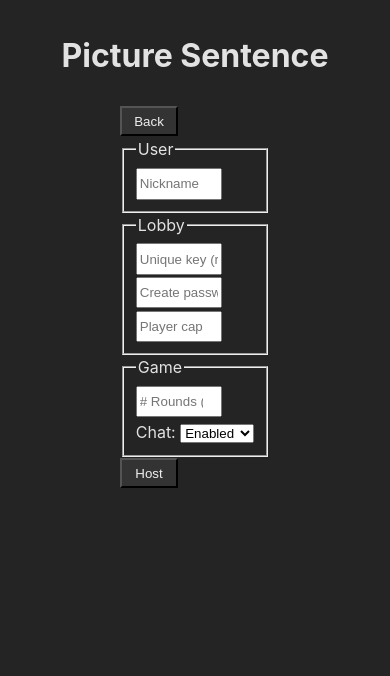
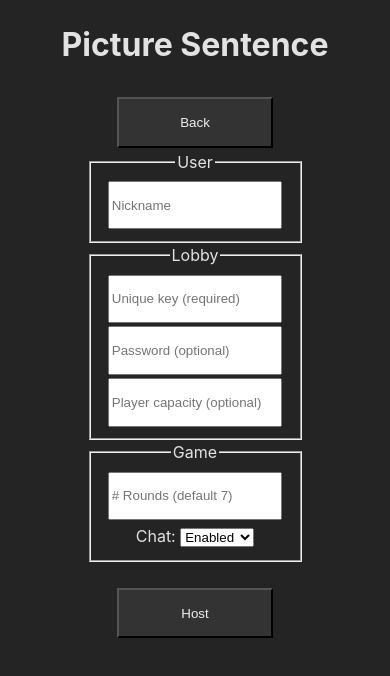
Before and after one commit to zekissel/picture-sentence, a React (Vite) app in the folder client/: page / in a window 390 px wide. Both pictures are taken after a click on the button "Host Game". Shown: the top 676 px of the page. Built offline with nearby package versions, Linux system fonts and the light colour scheme; no server answers.

Commit message:
some responsiveness

```diff
--- a/client/src/App.css
+++ b/client/src/App.css
@@ -17,8 +17,12 @@ body {
 
 #game {
   display: flex;
+  flex-grow: 2;
   flex-direction: row;
-  flex-grow: 2;
+
+  @media screen and (max-width: 650px) {
+    flex-direction: column;
+  }
 }
 
 #lobby {
@@ -32,7 +36,11 @@ body {
   padding: 2%;
   margin: 0 1%;
   flex-grow: 3;
-  min-width: 408px;
+  min-width: 40vw;
+
+  @media screen and (max-width: 650px) {
+    min-width: 95%;
+  }
 }
 
 ul, menu, li {
@@ -42,16 +50,30 @@ ul, menu, li {
   padding: 1% 0;
 }
 
+.host, .join {
+  text-align: center;
+}
+
 button {
   color: #EEE;
   background-color: #333;
   width: 15vw;
   height: 3.5vh;
+
+  @media screen and (max-width: 650px) {
+    width: 40vw;
+    height: 6vh;
+  }
 }
 
 input {
   width: 20vw;
   height: 3vh;
+
+  @media screen and (max-width: 650px) {
+    width: 90%;
+    height: 5vh;
+  }
 }
 
 #chat, #playerList {
@@ -62,8 +84,11 @@ input {
   overflow: scroll;
   overflow-x: hidden;
   padding: 1%;
-  width: 100%;
-  max-width: 25vw;
+  width: 95%;
+
+  @media screen and (min-width: 650px) {
+    max-width: 45vw;
+  }
 }
 
 #chat, #playerList > li {
--- a/client/src/App.tsx
+++ b/client/src/App.tsx
@@ -55,7 +55,7 @@ function Join ({ setID, user, setUser, room, setRoom, def, game }: ClientProps)
   }
 
   return (
-    <menu>
+    <menu className="join">
       <li><button onClick={def}>Back</button></li>
 
       <fieldset>
@@ -110,7 +110,7 @@ function Host ({ setID, user, setUser, room, setRoom, def, game }: ClientProps)
   };
 
   return (
-    <menu>
+    <menu className="host">
       <li><button onClick={def}>Back</button></li>
 
       <fieldset>
@@ -126,8 +126,8 @@ function Host ({ setID, user, setUser, room, setRoom, def, game }: ClientProps)
           <input type="text" placeholder="Unique key (required)" onKeyDown={enterGo} onChange={(e) => { setRoom(e.target.value); }} />
         </li>
         <li>
-          <input type="text" placeholder="Create password (optional)" onChange={(e) => { setPassKey(e.target.value); }} />
-          </li>
+          <input type="text" placeholder="Password (optional)" onChange={(e) => { setPassKey(e.target.value); }} />
+        </li>
         <li>
           <input type="number" placeholder="Player capacity (optional)" onChange={(e) => { setPlayerMax(Math.abs(Math.round(Number(e.target.value)))); }} />
         </li>
@@ -136,7 +136,7 @@ function Host ({ setID, user, setUser, room, setRoom, def, game }: ClientProps)
       <fieldset>
         <legend>Game</legend>
         <li>
-          <input name="numround" type="number" placeholder="# Rounds (optional / default 7)" onChange={(e) => { setRounds(Math.abs(Math.round(Number(e.target.value)))); }} />
+          <input name="numround" type="number" placeholder="# Rounds (default 7)" onChange={(e) => { setRounds(Math.abs(Math.round(Number(e.target.value)))); }} />
         </li>
         <li>
           <label htmlFor="usechat">Chat: </label>
@@ -150,6 +150,7 @@ function Host ({ setID, user, setUser, room, setRoom, def, game }: ClientProps)
           </select>
         </li>
       </fieldset>
+      <br/>
 
       <li><button onClick={hostGame}>Host</button></li>
 
```
Also changed, not shown: 1 other file (tests, documents, lock files or other folders).
